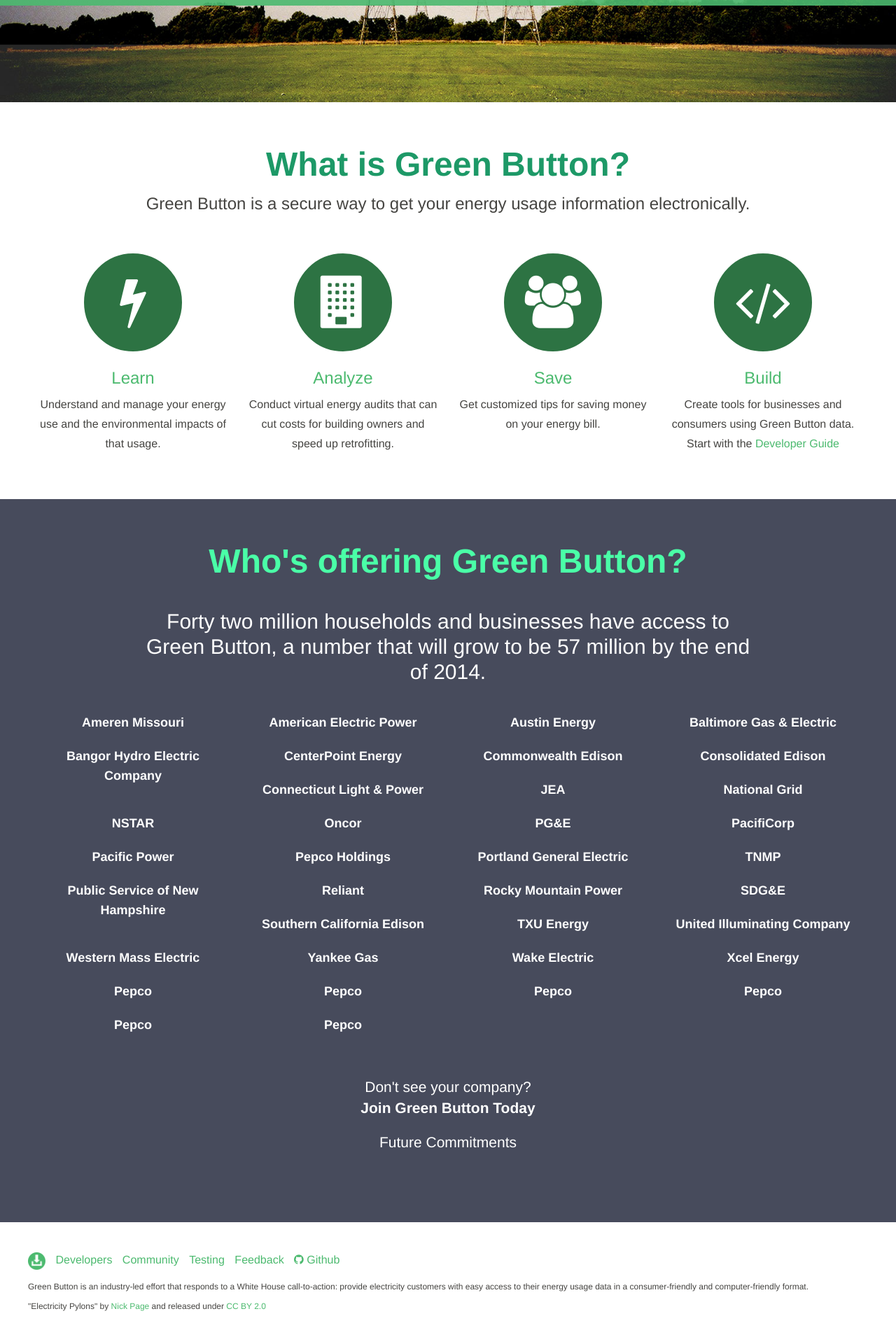
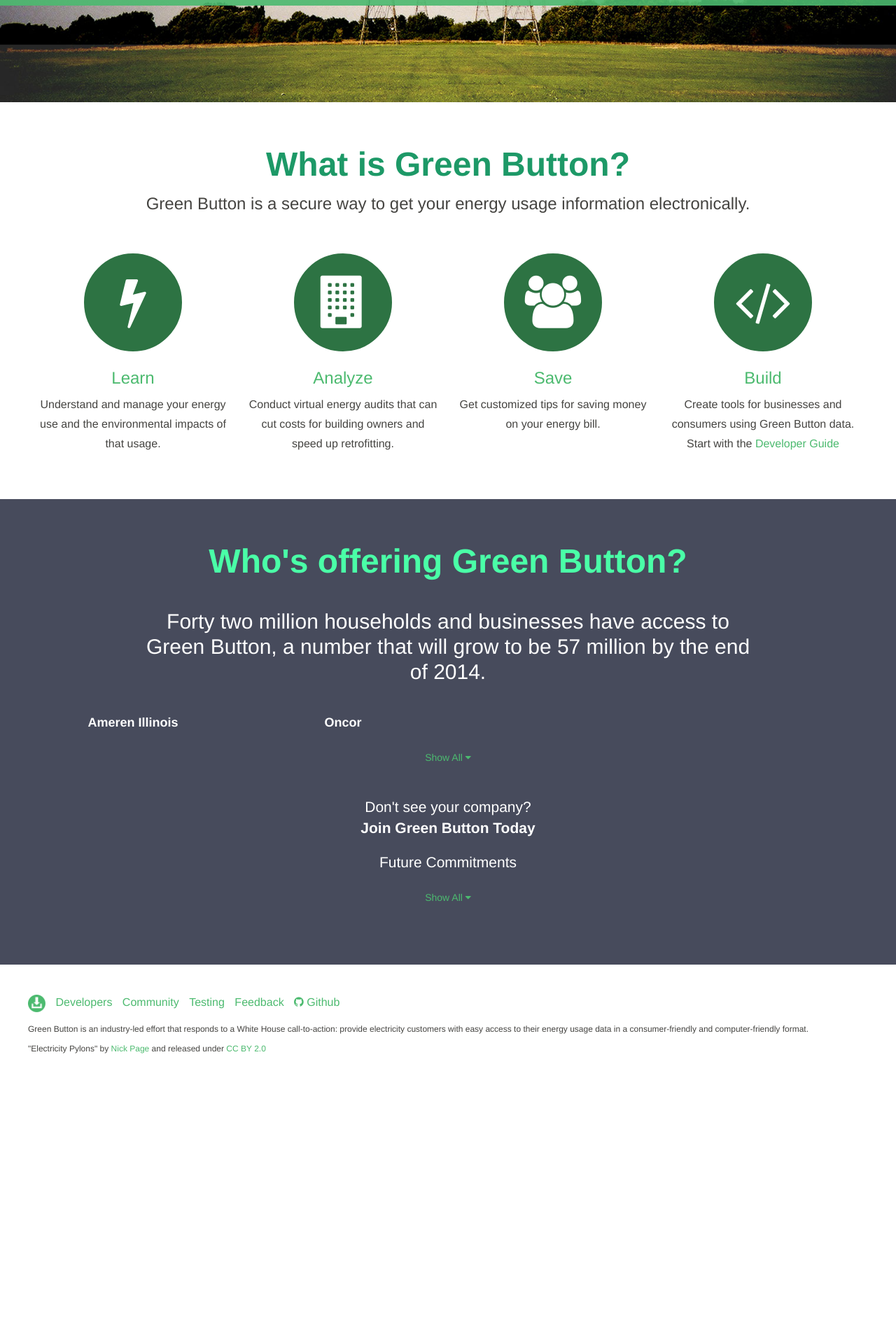
Before and after one commit to green-button/green-button.github.io, a Jekyll site: the page built from index.html, in a window 1280 px wide. Shown: the part 529-2449 px from the top of the page at 70% size. Built offline with Jekyll 4.4.1, drawn with Linux system fonts in a browser that asks for light colours; nearby versions of some CDN libraries; after the commit the page ends 2081 px from its top, so only the background shows below that.

Commit message:
show hide companies

```diff
--- a/_data/partners.yml
+++ b/_data/partners.yml
@@ -28,6 +28,7 @@
   url: "http://www.nstar.com/residential/energy_efficiency/green_button/default.asp"
 - name: "Oncor"
   url: "http://www.oncor.com/"
+  status: featured
 - name: "PG&E"
   url: "http://www.pge.com"
 - name: "PacifiCorp"
--- a/_layouts/default.html
+++ b/_layouts/default.html
@@ -43,6 +43,9 @@
       </div>
     </div>
   </footer>
+  <script src="//code.jquery.com/jquery-1.11.0.min.js"></script>
+  <script src="//code.jquery.com/jquery-migrate-1.2.1.min.js"></script>
+  <script src="{{ site.baseurl }}/static/js/init.js"></script>
   <script>
     (function(b,o,i,l,e,r){b.GoogleAnalyticsObject=l;b[l]||(b[l]=
     function(){(b[l].q=b[l].q||[]).push(arguments)});b[l].l=+new Date;
--- a/index.html
+++ b/index.html
@@ -56,6 +56,13 @@ title: Home
       <p class="lede">Forty two million households and businesses have access to Green Button, a number that will grow to be 57 million by the end of 2014.</p>
       <ul class="partner_list">
         {% for partner in site.data.partners %}
+        {% if partner.status == "featured" %}
+        <li><a href="{{ partner.url }}" target="_blank">{{ partner.name }}</a></li>
+        {% endif %}
+        {% endfor %}
+      </ul>
+      <ul class="partner_list below-fold">
+        {% for partner in site.data.partners %}
         {% if partner.status %}
         {% else %}
           <li><a href="{{ partner.url }}" target="_blank">{{ partner.name }}</a></li>
@@ -65,6 +72,27 @@ title: Home
        <div class="lead">Don't see your company?<br><a class="buttonish" href=mailto:info@greenbuttondata.org?subject=Getting%20started%20with%20Green%20Button&#038;body=Hi!%0A%0AI’d%20like%20to%20get%20started%20with%20Green%20Button.%20Could%20you%20send%20me%20more%20information?%0A%0AThanks,%0A%0A[Your%20name]%0A[Your%20organization]%0A[Your%20contact%20information]>Join Green Button Today</a></div>
 
       <div class="lead">Future Commitments</div>
+
+      <ul class="partner_list commitments">
+        {% for partner in site.data.partners %}
+        {% if partner.status == "committed" %}
+        {% if partner.status == "featured" %}
+        <li><a href="{{ partner.url }}" target="_blank">{{ partner.name }}</a></li>
+        {% endif %}
+        {% endif %}
+        {% endfor %}
+      </ul>
+      <ul class="partner_list commitments below-fold">
+        {% for partner in site.data.partners %}
+        {% if partner.status == "committed" %}
+        {% if partner.status == "featured" %}
+        {% endif %}
+          <li><a href="{{ partner.url }}" target="_blank">{{ partner.name }}</a></li>
+        {% endif %}
+        {% endfor %}
+      </ul>
+
+
       <ul class="partner_list commitments">
         {% for partner in site.data.partners %}
         {% if partner.status == "committed" %}
--- /dev/null
+++ b/static/js/init.js
@@ -0,0 +1,14 @@
+$(document).ready(function() {
+  $('.below-fold').hide();
+  $('.below-fold').after('<button type="button" class="btn btn-link show-below-fold">Show All <i class="fa fa-caret-down"></i></button>');
+
+  $( ".show-below-fold" ).live("click", function() {
+    $(this).prev('.below-fold').show();
+    $(this).replaceWith('<button type="button" class="btn btn-link hide-below-fold">Hide All <i class="fa fa-caret-up"></i></button>')
+  });
+
+  $( ".hide-below-fold" ).live("click", function() {
+    $(this).prev('.below-fold').hide();
+    $(this).replaceWith('<button type="button" class="btn btn-link show-below-fold">Show All <i class="fa fa-caret-down"></i></button>')
+  });
+});
```
Also changed, not shown: static/less/style.less (+5 -2 lines), testing/index.md (+0 -2 lines), static/css/style.css.
